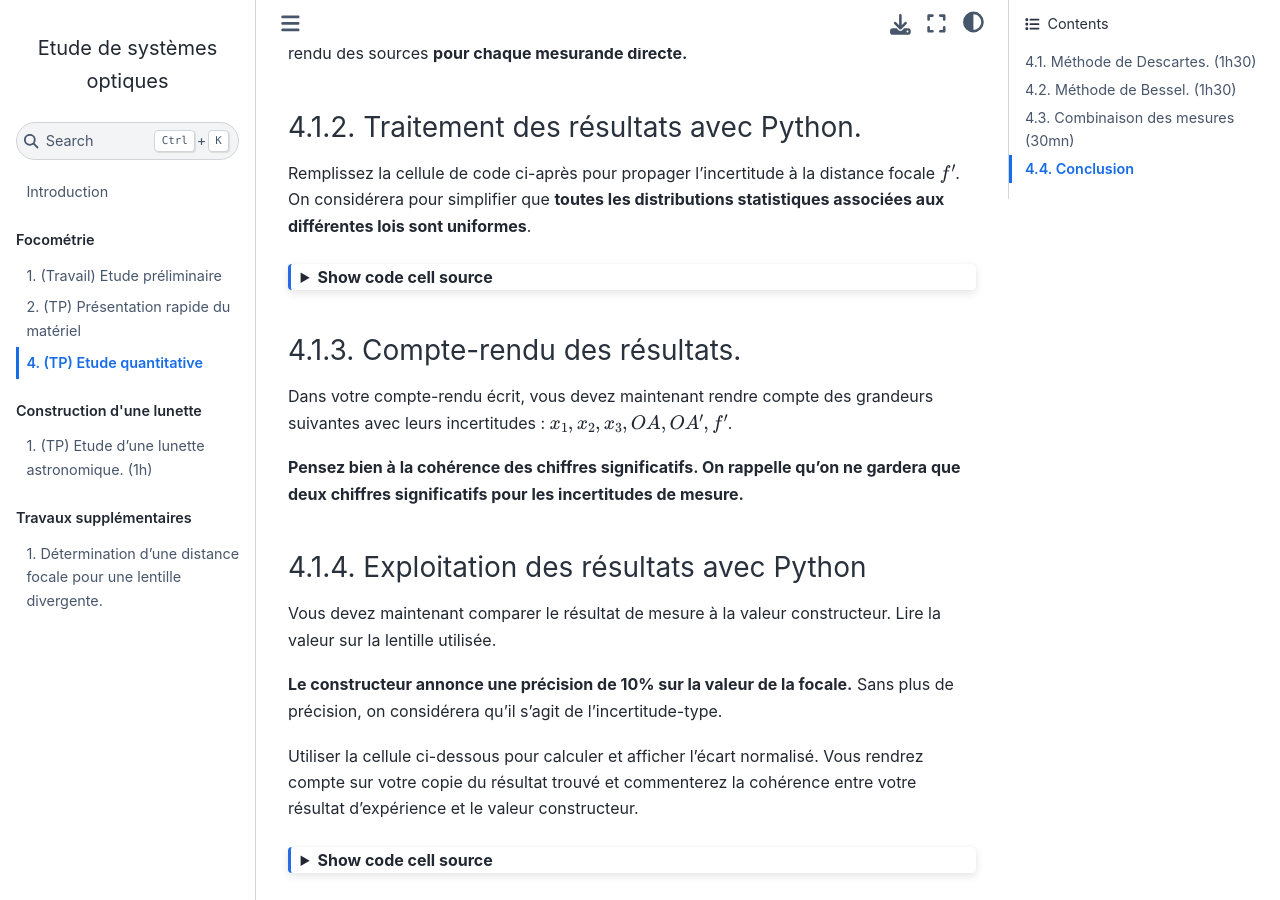
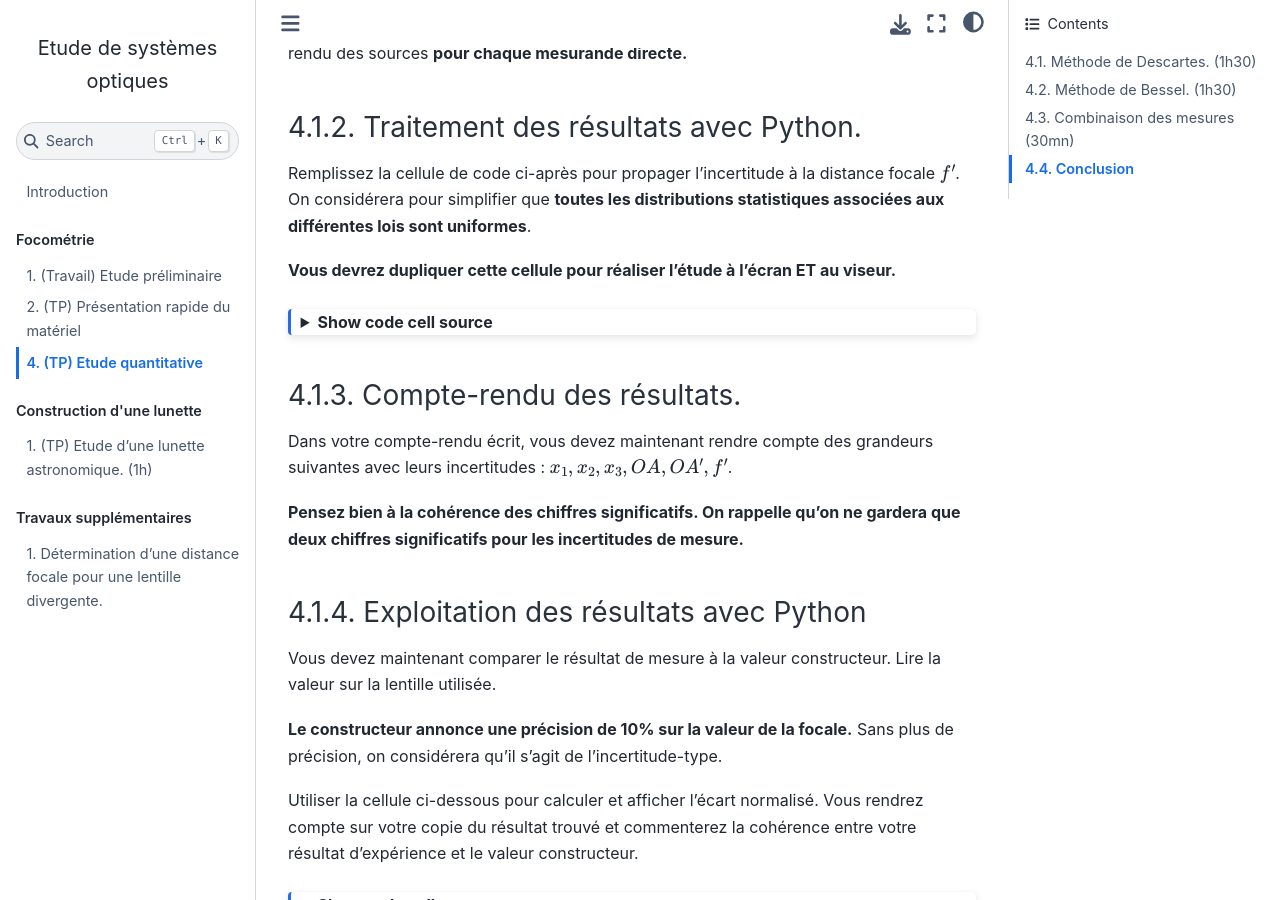
Before and after one commit to pcsi3physiquestan/tp2_optique_sources, a Jupyter Book: the page built from notebook/etude_complete.md, in a window 1280 px wide and 900 px high, scrolled down 834 px. Built offline with Jupyter Book 1.0.4 settings and Sphinx 7.4.7 and the Sphinx Book theme 1.1.4, drawn with Linux system fonts in a browser that asks for light colours; some of the changed lines change nothing that is shown.

Commit message:
Mise à jour automatique

````diff
--- a/notebook/etude_complete.md
+++ b/notebook/etude_complete.md
@@ -38,6 +38,8 @@
 ### Traitement des résultats avec Python.
 Remplissez la cellule de code ci-après pour propager l'incertitude à la distance focale $f'$. On considérera pour simplifier que __toutes les distributions statistiques associées aux différentes lois sont uniformes__.
 
+__Vous devrez dupliquer cette cellule pour réaliser l'étude à l'écran ET au viseur.__
+
 
 ```{code-cell} ipython3
 :tags: [remove-output, hide-input]
@@ -73,22 +75,19 @@
 
 
 """
-Créer les échantillons pour chaque source d'incertitude.
+Choisir le nombre de simulations
+"""
+N = 100000
+
+"""
+Créer les échantillons simulés des mesurandes x1, x2, x3
+(ne pas oublier le résultat de mesurage).
 On rappelle que pour un tirage de N valeurs suivant une loi uniforme centrée en 0 et de demi-largeur dt, la fonction est
 rd.uniform(-dt, dt, N)
-"""
-N = 100000
-x1_d1_sim = rd.uniform(-x1_d1, x1_d1, N)
-x1_d2_sim = rd.uniform(-x1_d2, x1_d2, N)
-
-
-"""
-Créer à partir des échantillons précédents, les échantillons simulés des mesurandes x1, x2, x3
-(ne pas oublier le résultat de mesurage).
 
 Créer ensuite les échantillons simulés de OA, OA' puis f'.
 """
-x1_sim = 0
+x1_sim = x1_m + rd.uniform(-x1_d1, x1_d1, N) + rd.uniform(-x1_d2, x1_d2, N)
 x2_sim = 0
 x3_sim = 0
 OA_sim = 0
@@ -98,19 +97,19 @@
 """
 On affiche pour vous les résultats pour chaque grandeur
 """
-print("Résultat de mesurage pour x1 (sans unités) : " + str(np.mean(x1_sim)))
+print("Résultat de mesurage pour x1 (sans unités) : " + str(x1_mes))
 print("Résultat de mesurage pour u(x1) (sans unités) : " + str(np.std(x1_sim, ddof=1)))
 
-print("Résultat de mesurage pour x2 (sans unités) : " + str(np.mean(x2_sim)))
+print("Résultat de mesurage pour x2 (sans unités) : " + str(x2_mes))
 print("Résultat de mesurage pour u(x2) (sans unités) : " + str(np.std(x2_sim, ddof=1)))
 
-print("Résultat de mesurage pour x3 (sans unités) : " + str(np.mean(x3_sim)))
+print("Résultat de mesurage pour x3 (sans unités) : " + str(x3_mes))
 print("Résultat de mesurage pour u(x3) (sans unités) : " + str(np.std(x3_sim, ddof=1)))
 
-print("Résultat de mesurage pour OA (sans unités) : " + str(np.mean(OA_sim)))
+print("Résultat de mesurage pour OA (sans unités) : " + str(x1_mes - x2_mes)
 print("Résultat de mesurage pour u(OA) (sans unités) : " + str(np.std(OA_sim, ddof=1)))
 
-print("Résultat de mesurage pour OA1 (sans unités) : " + str(np.mean(OA1_sim)))
+print("Résultat de mesurage pour OA1 (sans unités) : " + str(x3_mes - x2_mes))
 print("Résultat de mesurage pour u(OA1) (sans unités) : " + str(np.std(OA1_sim, ddof=1)))
 
 
````
Also changed, not shown: 1 other file.
